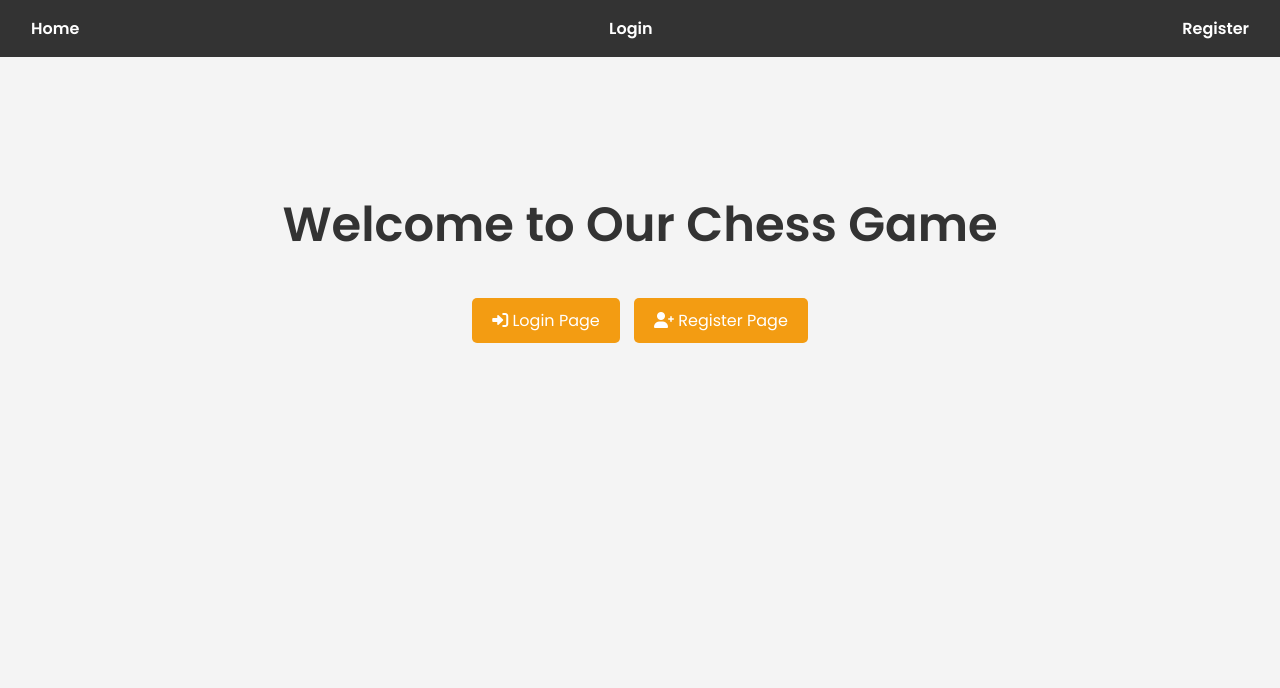
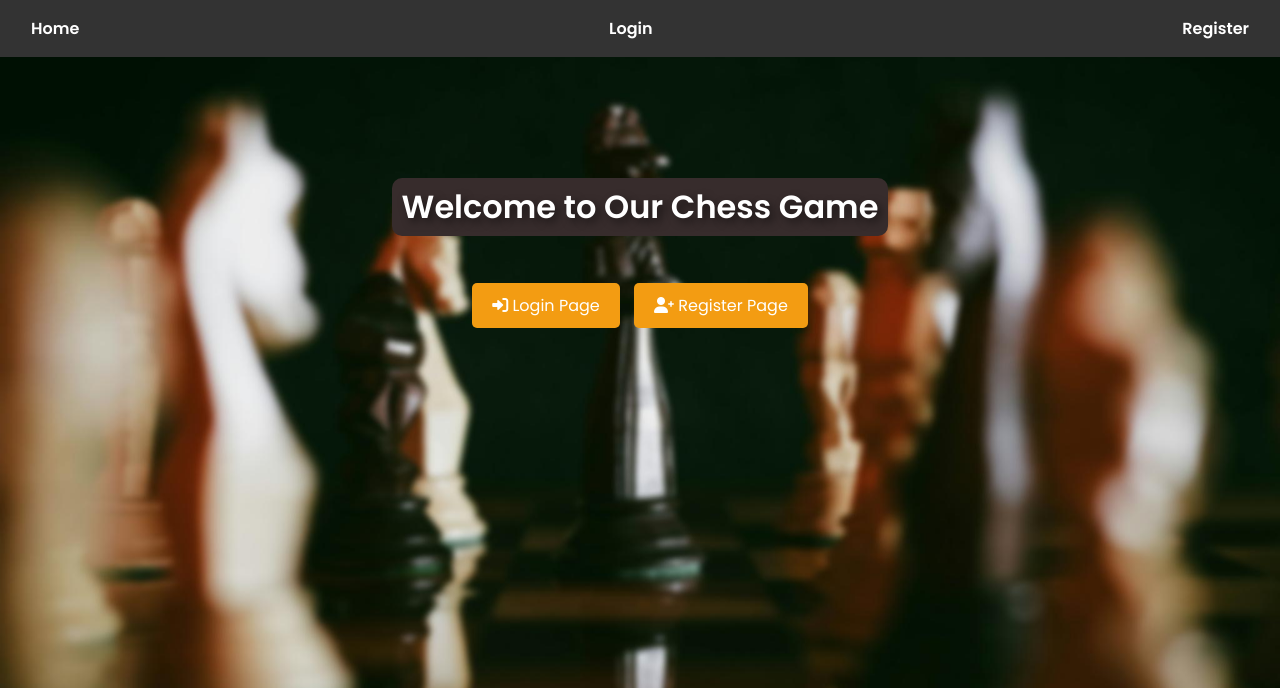
Before and after one commit to mohamed-afifi1/Chess_website, a Flask app: page / in a window 1280 px wide. Shown: the top 688 px of the page. Run offline with Flask 3, Linux system fonts and the light colour scheme.

Commit message:
Edit styling

```diff
--- a/frontend/src/App.js
+++ b/frontend/src/App.js
@@ -1,6 +1,6 @@
 import React from 'react';
 import { Link } from 'react-router-dom';
-import './App.css';
+import './css-files/home.css';
 import { Navbar } from './navbar';
 
 export default function App() {
--- a/static/static-home.css
+++ b/static/static-home.css
@@ -3,6 +3,11 @@
     background-color: #f4f4f4;
     margin: 0;
     padding: 0;
+    background-image: url(blurred_chess_photo.jpeg);
+    background-repeat: no-repeat;
+    background-position: center;
+    background-attachment: fixed;
+    background-size: cover;
 }
 
 nav {
@@ -35,11 +40,16 @@
 .container {
     text-align: center;
     padding: 100px 20px;
+    background-color: transparent;
 }
 
- h1 {
-     font-size: 3rem;
-     color: #333;
+.container h1 {
+    display: inline-block;
+    background-color: #372c2c;
+    padding: 5px 10px;
+    border-radius: 10px;
+    color: white;
+    text-shadow: 4px 4px 8px rgba(0, 0, 0, 0.5);
 }
 
 .links {
--- a/templates/home.html
+++ b/templates/home.html
@@ -7,7 +7,7 @@
     <title>Welcome to Our Chess Game</title>
     <!-- Google Fonts -->
     <link href="https://fonts.googleapis.com/css2?family=Poppins:wght@400;600&display=swap" rel="stylesheet">
-    <!-- Font Awesome Icons -->
+    <!-- Font Awesome cover;ns -->
     <link rel="stylesheet" href="https://cdnjs.cloudflare.com/ajax/libs/font-awesome/6.0.0-beta3/css/all.min.css">
     <!-- Custom CSS -->
     <link rel="stylesheet" href="../static/static-home.css">
@@ -24,7 +24,7 @@
     </nav>
 
     <div class="container">
-        <h1>Welcome to Our Chess Game</h1>
+        <h1 class="Welcome">Welcome to Our Chess Game</h1>
         <div class="links">
             <a href="{{ url_for('app_blueprint.login') }}"><i class="fas fa-sign-in-alt"></i> Login Page</a>
             <a href="{{ url_for('app_blueprint.register') }}"><i class="fas fa-user-plus"></i> Register Page</a>
```
Also changed, not shown: frontend/src/css-files/home.css (added, +52 -0 lines), static/static-login.css (+9 -3 lines), static/static-register.css (+9 -3 lines), frontend/src/css-files/imege_1.jpg (added), static/Chess-background.jpeg (added), static/blurred_chess_photo.jpeg (added), templates/register.html (line endings or trailing spaces), 1 other file. Lines whose indentation alone changed are shown as unchanged.
